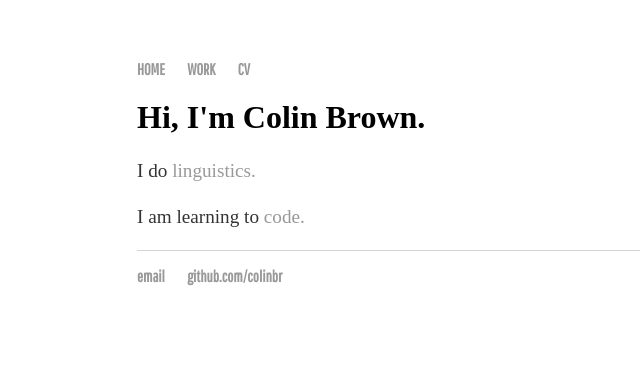
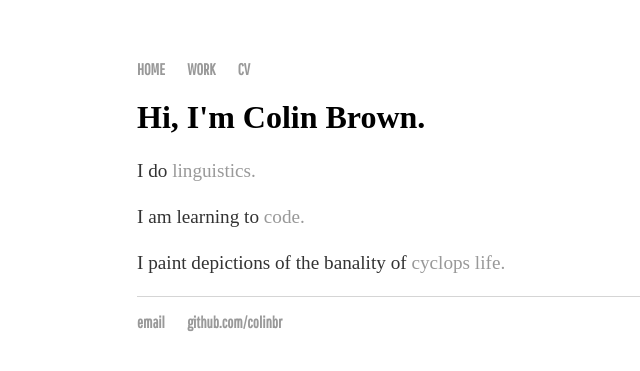
Before and after one commit to colinbr/OLD-colinbr.github.io, a Jekyll site: the page built from index.html, in a window 1280 px wide. Shown: the top 371 px of the page, without its empty margins (55-695 px from the left). Built offline with Jekyll 4.4.1, drawn with Linux system fonts in a browser that asks for light colours; some web fonts are replaced.

Commit message:
Update index.html

```diff
--- a/index.html
+++ b/index.html
@@ -6,6 +6,6 @@ title: Colin Brown
 	<h1>Hi, I'm Colin Brown.</h1>
 	<p>I do <a href="/research">linguistics.</a></p>
 	<p>I am learning to <a href="https://github.com/colinbr/">code.</a></p>
-	<!-- <p>I paint depictions of the banality of <a href="/cyclops">cyclops life.</a></p> -->
+	<p>I paint depictions of the banality of <a href="/cyclops">cyclops life.</a></p>
 
 </div><!-- /.blurb -->
```
